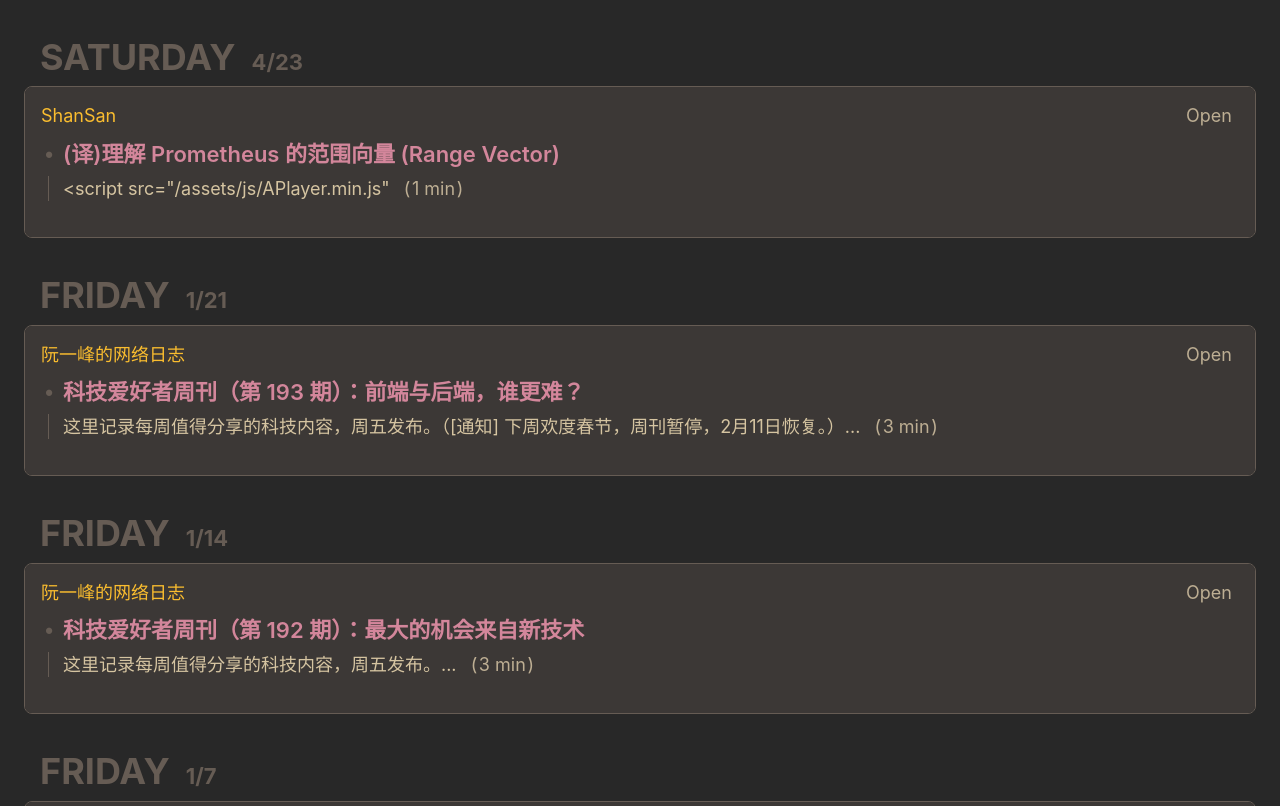
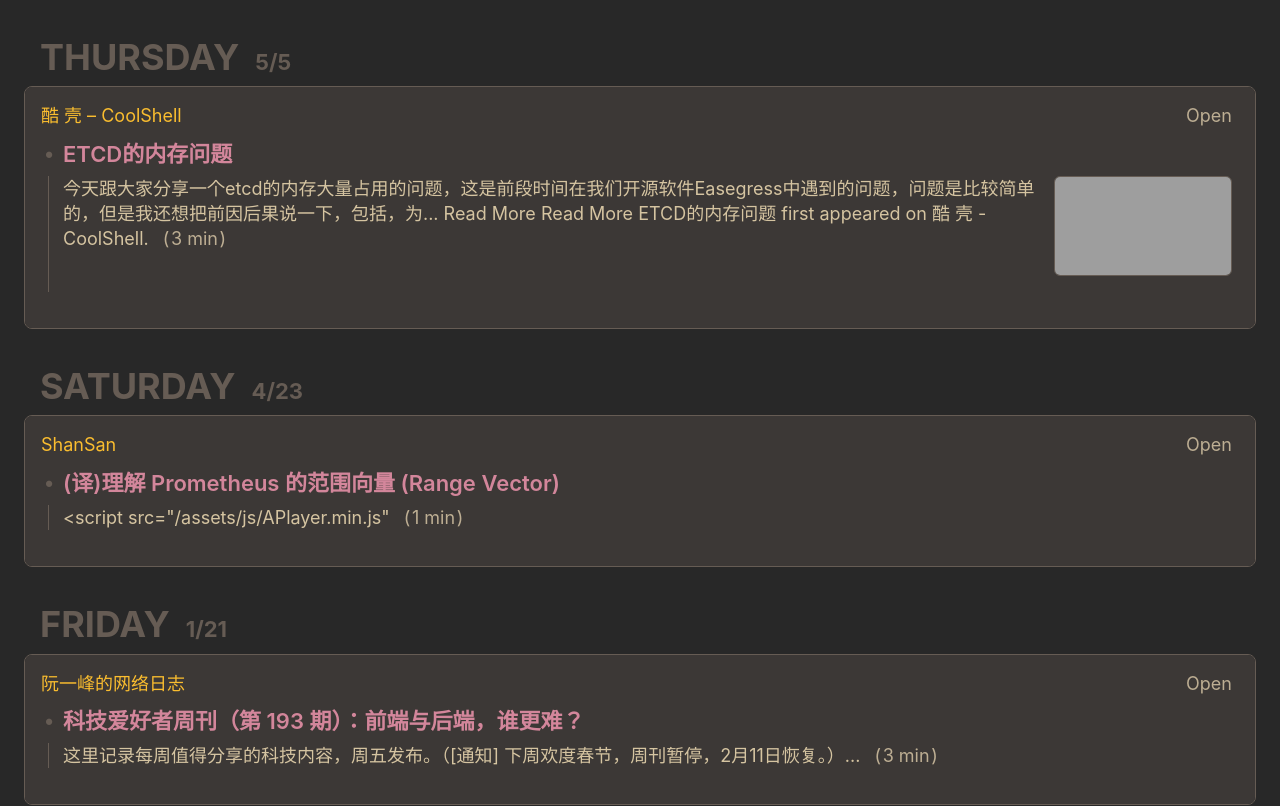
Before and after one commit to MrGo123/rss, a plain HTML site: page index.html in a window 1280 px wide. Shown: the top 806 px of the page. Drawn offline with Linux system fonts and the light colour scheme; grey boxes are pictures that could not be loaded.

Commit message:
deploy: b27c0a14279007d9451fc6691a86a47144682088

```diff
--- a/index.html
+++ b/index.html
@@ -15,6 +15,56 @@
 
   <body>
     <!-- %after-body-begin.html% -->
+      <section class="daily-content js-toggle-accordions-scope">
+        <h2 class="daily-heading">
+          <button
+            class="daily-heading-toggle"
+            data-action="toggle-accordions"
+            title="Click to toggle the day, Ctrl + click to toggle all."
+          >
+            <time class="daily-heading-toggle__weekday js-offset-weekday" data-offset-date=2022-05-05 datetime="2022-05-05T08:13:37.000Z">2022-05-05</time>
+            <time class="daily-heading-toggle__date js-offset-date" data-offset-date=2022-05-05 datetime="2022-05-05T08:13:37.000Z"></time>
+          </button>
+        </h2>
+        <ul class="sources card">
+            <li class="card__section">
+              <section class="js-toggle-accordions-scope">
+                <h3 class="source-heading">
+                  <button
+                    class="source-heading__name"
+                    data-action="toggle-accordions"
+                    title="Click to toggle the source, Ctrl + click to toggle all."
+                  >酷 壳 – CoolShell</button>
+                  <a class="source-heading__link" href="https://coolshell.cn">Open</a>
+                </h3>
+                <section class="articles-per-source">
+                    <article>
+                      <details
+                        class="article-expander"
+                        data-action="toggle-native-accordion"
+                        data-accordion-key="https://coolshell.cn/?p&#x3D;22242"
+                        open
+                      >
+                        <summary class="article-expander__title">ETCD的内存问题</summary>
+                        <a class="article-summary-link article-summary-box-outer" href="https://coolshell.cn/articles/22242.html">
+                          <div class="article-summary-box-inner media-object">
+                              <img src="https://coolshell.cn/wp-content/uploads/2022/05/etcd.png" loading="lazy" class="media-object__media article-image" />
+                            <span class="media-object__text">
+                              <span>今天跟大家分享一个etcd的内存大量占用的问题，这是前段时间在我们开源软件Easegress中遇到的问题，问题是比较简单的，但是我还想把前因后果说一下，包括，为...
+ Read More  Read More
+ETCD的内存问题 first appeared on 酷 壳 - CoolShell.</span>
+                                &ensp;<span class="article-reading-time">(&hairsp;3
+                                  min&hairsp;)</span>
+                            </span>
+                          </div>
+                        </a>
+                      </details>
+                    </article>
+                </section>
+              </section>
+            </li>
+        </ul>
+      </section>
       <section class="daily-content js-toggle-accordions-scope">
         <h2 class="daily-heading">
           <button
@@ -252,8 +302,8 @@
       </section>
 
     <footer>
-      <a class="footer-link" href="https://github.com/MrGo123/rss/actions/runs/2251721949">
-        <time id="build-timestamp" datetime="2022-05-01T00:55:09.169Z">2022-05-01T00:55:09.169Z</time>
+      <a class="footer-link" href="https://github.com/MrGo123/rss/actions/runs/2288056061">
+        <time id="build-timestamp" datetime="2022-05-08T00:41:59.770Z">2022-05-08T00:41:59.770Z</time>
       </a>
       <a class="footer-link" href="https://github.com/osmoscraft/osmosfeed">osmosfeed 1.14.4</a>
     </footer>
```
Also changed, not shown: cache.json (+12 -1 lines), 1 other file.
